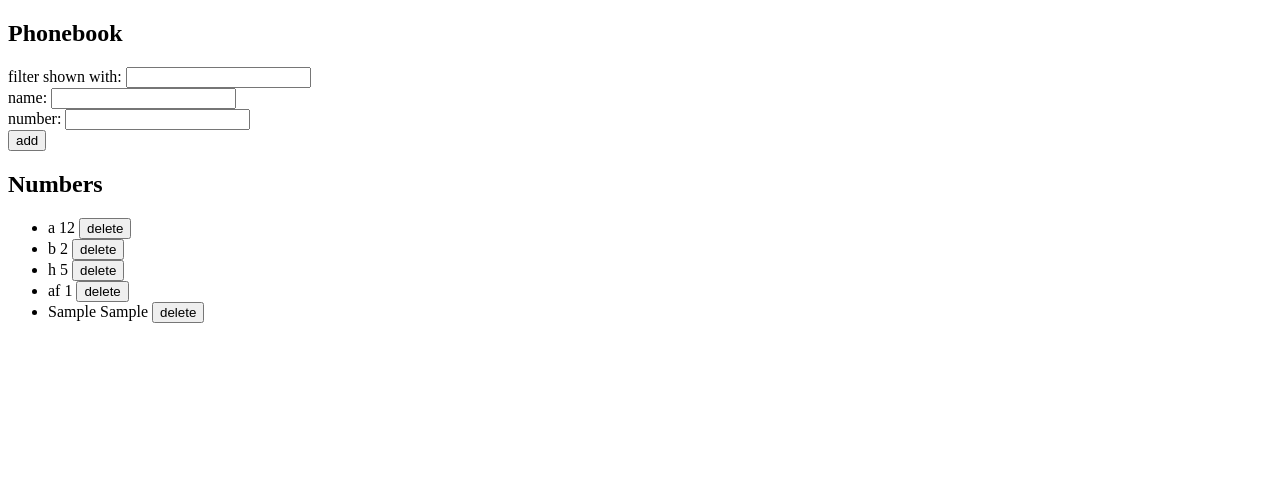
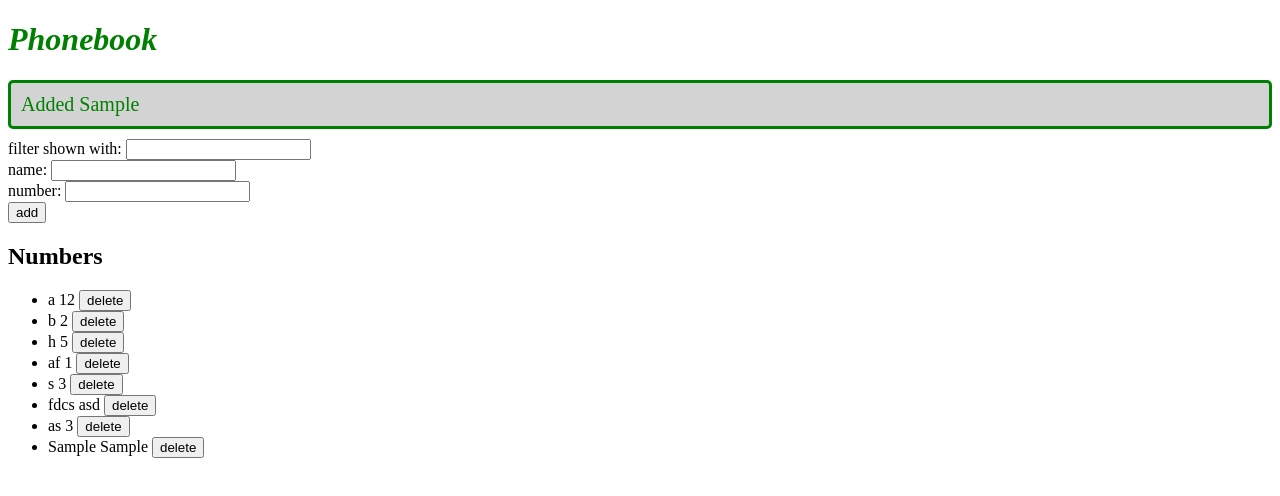
Before and after one commit to ishayankoo001/Fullstackopen, a React (Vite) app in the folder Part2/2.6-2.10/phonebook/: page / in a window 1280 px wide. Both pictures are taken after typing "Sample", "Sample" into the empty fields and a click on the button "add". Shown: the top 496 px of the page. Built offline with nearby package versions, Linux system fonts and the light colour scheme; no server answers; data requests are answered from the project's data file.

Commit message:
Added css styling

```diff
--- a/Part2/2.6-2.10/phonebook/db.json
+++ b/Part2/2.6-2.10/phonebook/db.json
@@ -19,6 +19,21 @@
       "name": "af",
       "number": "1",
       "id": 4
+    },
+    {
+      "name": "s",
+      "number": "3",
+      "id": 5
+    },
+    {
+      "name": "fdcs",
+      "number": "asd",
+      "id": 6
+    },
+    {
+      "name": "as",
+      "number": "3",
+      "id": 7
     }
   ]
 }
--- a/Part2/2.6-2.10/phonebook/src/App.jsx
+++ b/Part2/2.6-2.10/phonebook/src/App.jsx
@@ -5,6 +5,8 @@ import Persons from './Persons'
 import axios from 'axios'
 import { useState, useEffect } from 'react'
 import personServices from './services/persons'
+import Notification from './Notification'
+import Error from './Error'
 const App = () => {
   const [persons, setPersons] = useState([])
   useEffect(() => {
@@ -45,6 +47,11 @@ const App = () => {
       console.log(persons)
       personServices.update(persons.find(person=>person.name===newName).id,{name:newName,number:newNumber}).then(response=>{
         console.log(response)
+        setNotificationMessage(`Updated ${newName}`)
+        setTimeout(() => {
+          setNotificationMessage(null)
+        }, 5000)
+
 
       }).catch(error=>{console.log(error)})
       setPersons(persons.map(person=>person.name===newName?{...person,number:newNumber}:person))
@@ -52,6 +59,10 @@ const App = () => {
     else{
     setPersons(persons.concat({ name: newName, number: newNumber , id:persons.length+1}))
     personServices.create({ name: newName, number: newNumber })
+    setNotificationMessage(`Added ${newName}`)
+    setTimeout(() => {
+      setNotificationMessage(null)
+    }, 5000)
     }
     setNewName('')
     setNewNumber('')
@@ -60,10 +71,15 @@ const App = () => {
   const [newName, setNewName] = useState('')
   const [newNumber, setNewNumber] = useState('')
   const [newFilter, setNewFilter] = useState('')
+  const [errorMessage, setErrorMessage] = useState(null)
+  const [notificationMessage, setNotificationMessage] = useState(null)
   const filteredPersons = persons.filter(person => person.name.toLowerCase().includes(newFilter.toLowerCase()))
   return (
     <div>
-      <h2>Phonebook</h2>
+      <h1>Phonebook</h1>
+      <Notification message={notificationMessage}/>
+      <Error message={errorMessage}/>
+
       <Filter filter={newFilter} handleFilterChange={handleFilterChange} />
       <PersonForm newName={newName} handleInputChange={handleInputChange} newNumber={newNumber} handleNumberInputChange={handleNumberInputChange} handleNameChange={handleNameChange} />
       <Persons filteredPersons={filteredPersons} handleDelete={handleDelete}  handleDeleteOf={handleDeleteOf}/>
--- /dev/null
+++ b/Part2/2.6-2.10/phonebook/src/Error.jsx
@@ -0,0 +1,8 @@
+const Error = ({ message }) => {
+    if (message === null) {
+        return null;
+    }
+
+    return <div className="error">{message}</div>;
+    }
+    export default Error;
--- /dev/null
+++ b/Part2/2.6-2.10/phonebook/src/Notification.jsx
@@ -0,0 +1,8 @@
+const Notification = ({ message }) => {
+    if (message === null) {
+        return null;
+    }
+
+    return <div className="notification">{message}</div>;
+    }
+    export default Notification;
--- /dev/null
+++ b/Part2/2.6-2.10/phonebook/src/index.css
@@ -0,0 +1,22 @@
+h1{
+    color: green;
+    font-style: italic;
+}
+.notification{
+    color: green;
+    background: lightgrey;
+    font-size: 20px;
+    border-style: solid;
+    border-radius: 5px;
+    padding: 10px;
+    margin-bottom: 10px;
+}
+.error{
+    color: red;
+    background: lightgrey;
+    font-size: 20px;
+    border-style: solid;
+    border-radius: 5px;
+    padding: 10px;
+    margin-bottom: 10px;
+}
--- a/Part2/2.6-2.10/phonebook/src/main.jsx
+++ b/Part2/2.6-2.10/phonebook/src/main.jsx
@@ -2,5 +2,5 @@ import React from "react"
 import ReactDOM from "react-dom/client"
 
 import App from "./App"
-
+import "./index.css"
 ReactDOM.createRoot(document.getElementById("root")).render(<App />)
```
